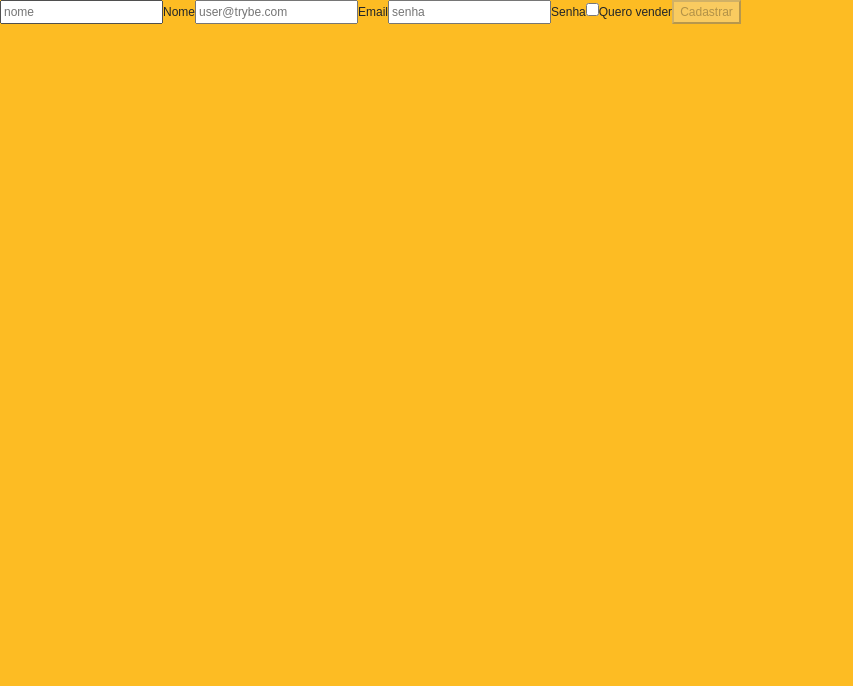
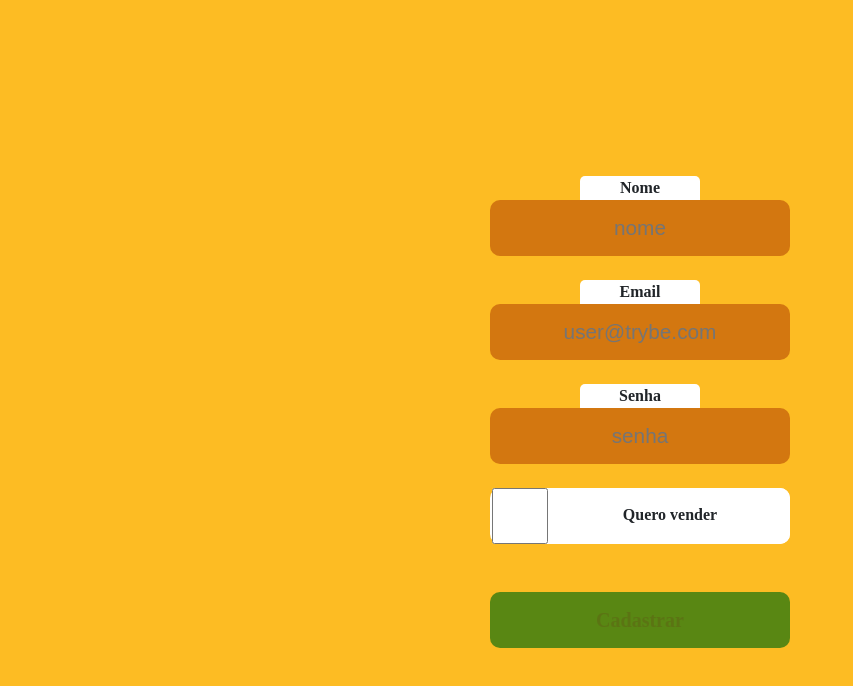
Before and after one commit to renatomak/trybeer, a React (Create React App) app in the folder front-end/: page /register in a window 1280 px wide. Shown: the top 686 px of the page, without its empty margins (0-853 px from the left). Built offline with nearby package versions, Linux system fonts and the light colour scheme; a web font is replaced by a local one.

Commit message:
CSS da pagina de Registro - nao consegui estilizar o checkbox

```diff
--- a/front-end/src/pages/Login/index.js
+++ b/front-end/src/pages/LoginRegister/Login.js
@@ -1,6 +1,6 @@
 import React, { useState, useContext } from 'react';
 import PropTypes from 'prop-types';
-import { Button, Container, Input, Form } from './loginStyled';
+import { Button, Container, Input, Form } from './Styled';
 import { fetchLogin, fetchGetProducts } from '../../requests';
 import { TrybeerContext } from '../../util';
 
--- a/front-end/src/pages/Register/index.js
+++ b/front-end/src/pages/LoginRegister/Register.js
@@ -2,6 +2,7 @@ import React, { useState, useContext } from 'react';
 import PropTypes from 'prop-types';
 import { TrybeerContext } from '../../util';
 import { fetchRegister, fetchGetProducts } from '../../requests';
+import { Button, Container, Input, Form, Checkbox } from './Styled';
 
 function Register(props) {
   const [name, setName] = useState('');
@@ -72,9 +73,10 @@ function Register(props) {
   };
 
   return (
-    <form>
-      <label htmlFor="signup-name">
-        <input
+    <Container>
+      <Form>
+        <span>Nome</span>
+        <Input
           data-testid="signup-name"
           type="text"
           name="name"
@@ -82,10 +84,8 @@ function Register(props) {
           placeholder="nome"
           onChange={ (e) => handleChangeName(e) }
         />
-        Nome
-      </label>
-      <label htmlFor="signup-email">
-        <input
+        <span>Email</span>
+        <Input
           data-testid="signup-email"
           type="email"
           name="email"
@@ -93,11 +93,8 @@ function Register(props) {
           placeholder="user@trybe.com"
           onChange={ (e) => handleChangeEmail(e) }
         />
-        Email
-      </label>
-      <span>{ errorMessage }</span>
-      <label htmlFor="signup-password">
-        <input
+        <span>Senha</span>
+        <Input
           data-testid="signup-password"
           type="password"
           name="password"
@@ -105,9 +102,7 @@ function Register(props) {
           placeholder="senha"
           onChange={ (e) => handleChangePassword(e) }
         />
-        Senha
-      </label>
-      <label htmlFor="signup-seller">
+        <Checkbox>
           <input
             data-testid="signup-seller"
             type="checkbox"
@@ -115,17 +110,21 @@ function Register(props) {
             value="quero vender"
             onChange={ handleChangeCheckbox }
           />
-        Quero vender
-      </label>
-      <button
+          <span>Quero vender</span>
+        </Checkbox>
+
+        <span>{ errorMessage }</span>
+        <Button
           type="button"
           data-testid="signup-btn"
+          className="btn btn-lg btn-block"
           disabled={ buttonDisabled }
           onClick={ handleClick }
         >
           Cadastrar
-      </button>
-    </form>
+        </Button>
+      </Form>
+    </Container>
   );
 }
 
--- a/front-end/src/pages/Login/loginStyled.jsx
+++ b/front-end/src/pages/LoginRegister/Styled.jsx
@@ -57,3 +57,26 @@ export const Form = styled.form`
     background-color: var(--dark-green);
   }
 `;
+
+export const Checkbox = styled.div`
+  background-color: var(--white);
+  height: var(--height);
+  width: 100%;
+  border-radius: 10px;
+  margin-top: 1.5rem;
+  display: flex;
+
+  input[type="checkbox"] {
+    width: 20%;
+    height: 100%;
+    cursor: pointer;
+  }
+
+  span {
+    width: 80%;
+    height: 100%;
+    margin: 0;
+    padding-top: 15px;
+    border-radius: 10px;
+  }
+`;
--- /dev/null
+++ b/front-end/src/pages/LoginRegister/index.js
@@ -0,0 +1,4 @@
+import Login from './Login';
+import Register from './Register';
+
+export { Login, Register };
--- a/front-end/src/router.js
+++ b/front-end/src/router.js
@@ -1,8 +1,7 @@
 import React from 'react';
 import { Route, Switch } from 'react-router-dom';
-import Login from './pages/Login';
+import { Login, Register } from './pages/LoginRegister';
 import Products from './pages/Products';
-import Register from './pages/Register';
 import Profile from './pages/Profile';
 import Checkout from './pages/Client/Checkout';
 import AdminProfile from './pages/AdminProfile';
```
Lines whose indentation alone changed are shown as unchanged.
